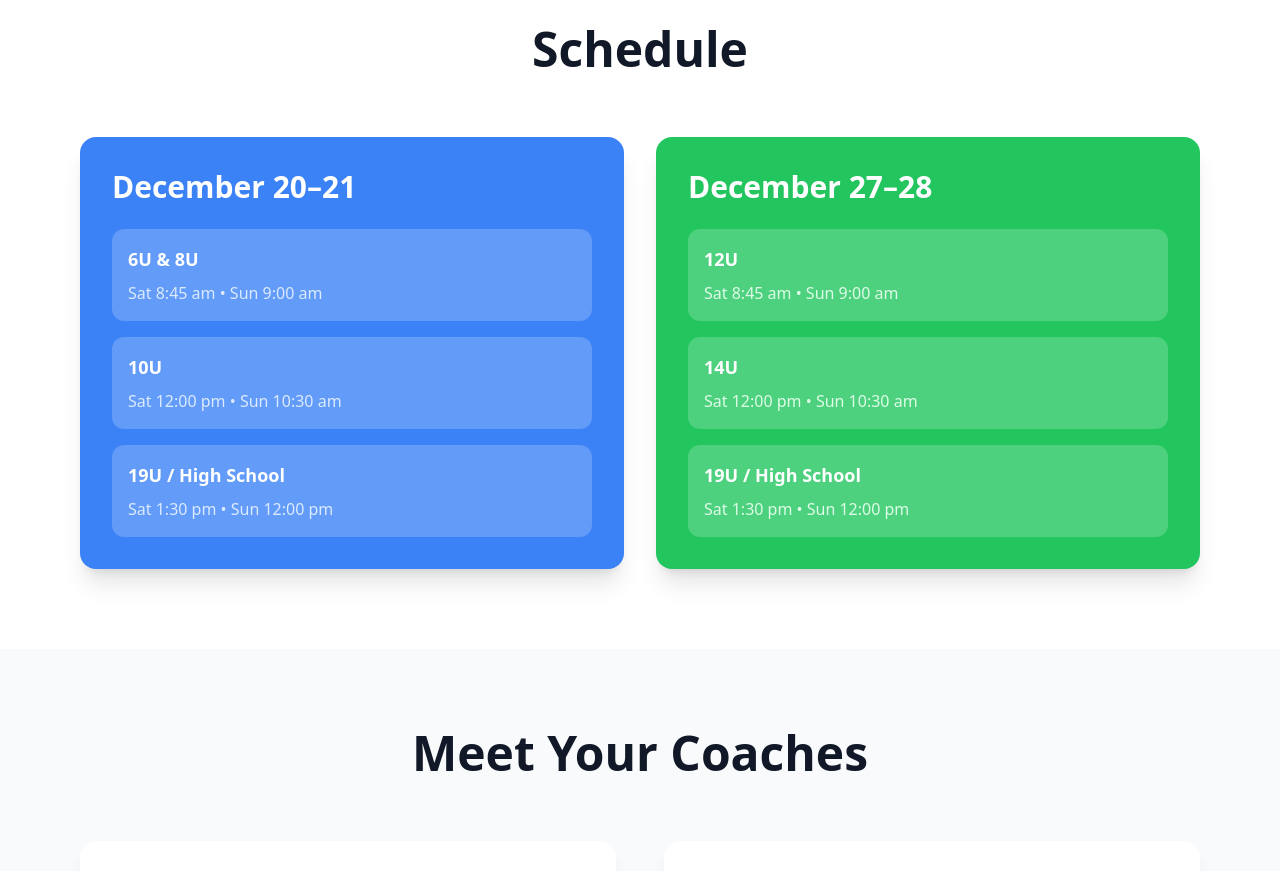
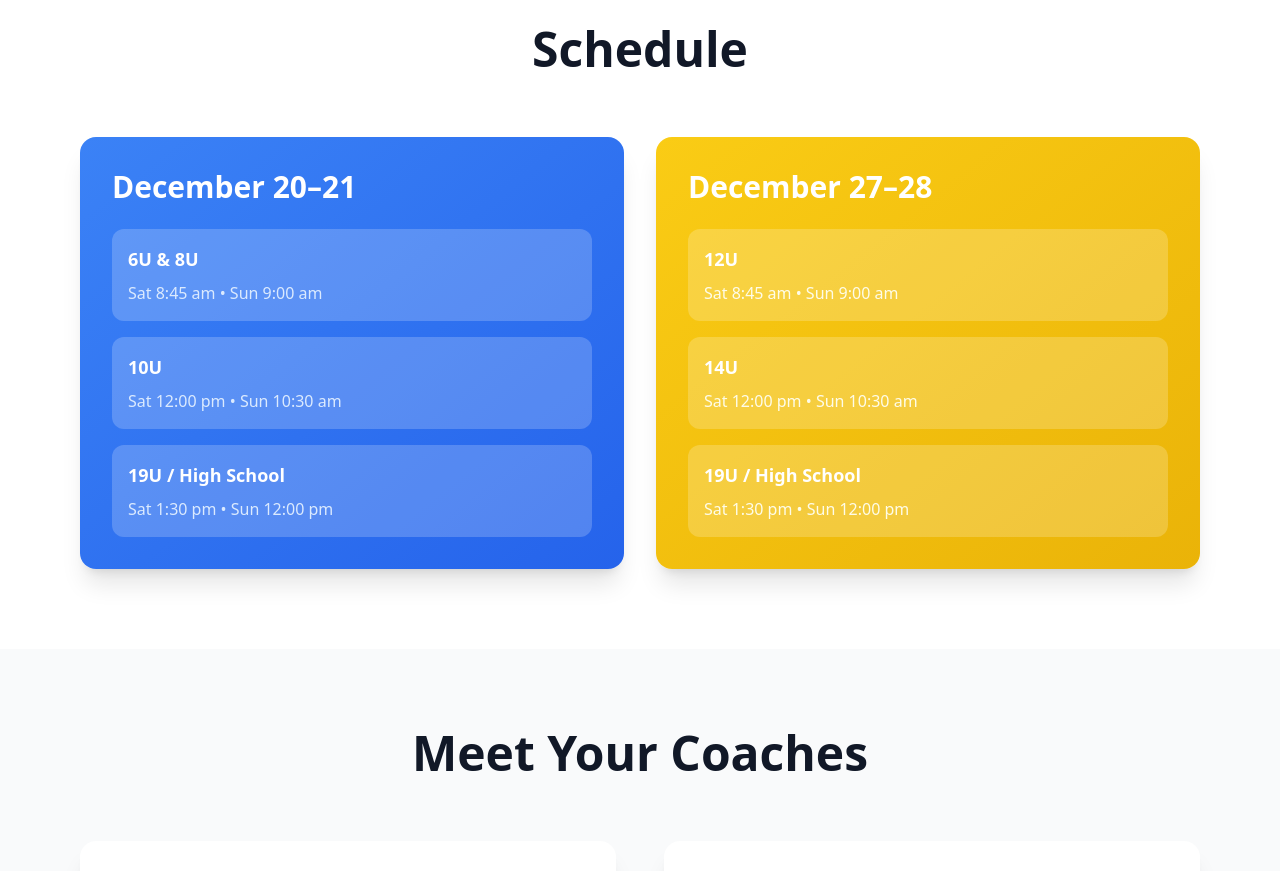
Before and after one commit to JohnoHoins/telluride-hockey-dev, a Next.js app: page / in a window 1280 px wide. Shown: the part 1240-2111 px from the top of the page. Built offline with nearby package versions, Linux system fonts and the light colour scheme.

Commit message:
style: update schedule section to match hero color scheme
- Changed second weekend from green to yellow gradient
- Added gradient to blue side for consistency
- Now matches hero section's blue and yellow theme
- More cohesive overall design

```diff
--- a/app/page.tsx
+++ b/app/page.tsx
@@ -193,7 +193,7 @@ export default function Home() {
         <div className="max-w-6xl mx-auto px-4">
           <h2 className="text-4xl md:text-5xl font-bold text-center mb-16 text-gray-900">Schedule</h2>
           <div className="grid md:grid-cols-2 gap-8">
-            <div className="bg-blue-500 p-8 rounded-2xl text-white shadow-xl">
+            <div className="bg-gradient-to-br from-blue-500 to-blue-600 p-8 rounded-2xl text-white shadow-xl">
               <h3 className="text-3xl font-bold mb-6">December 20–21</h3>
               <div className="space-y-4">
                 <div className="bg-white bg-opacity-20 p-4 rounded-xl">
@@ -210,20 +210,20 @@ export default function Home() {
                 </div>
               </div>
             </div>
-            <div className="bg-green-500 p-8 rounded-2xl text-white shadow-xl">
+            <div className="bg-gradient-to-br from-yellow-400 to-yellow-500 p-8 rounded-2xl text-white shadow-xl">
               <h3 className="text-3xl font-bold mb-6">December 27–28</h3>
               <div className="space-y-4">
                 <div className="bg-white bg-opacity-20 p-4 rounded-xl">
                   <h4 className="font-bold text-lg mb-2">12U</h4>
-                  <p className="text-green-100">Sat 8:45 am • Sun 9:00 am</p>
+                  <p className="text-yellow-50">Sat 8:45 am • Sun 9:00 am</p>
                 </div>
                 <div className="bg-white bg-opacity-20 p-4 rounded-xl">
                   <h4 className="font-bold text-lg mb-2">14U</h4>
-                  <p className="text-green-100">Sat 12:00 pm • Sun 10:30 am</p>
+                  <p className="text-yellow-50">Sat 12:00 pm • Sun 10:30 am</p>
                 </div>
                 <div className="bg-white bg-opacity-20 p-4 rounded-xl">
                   <h4 className="font-bold text-lg mb-2">19U / High School</h4>
-                  <p className="text-green-100">Sat 1:30 pm • Sun 12:00 pm</p>
+                  <p className="text-yellow-50">Sat 1:30 pm • Sun 12:00 pm</p>
                 </div>
               </div>
             </div>
```
